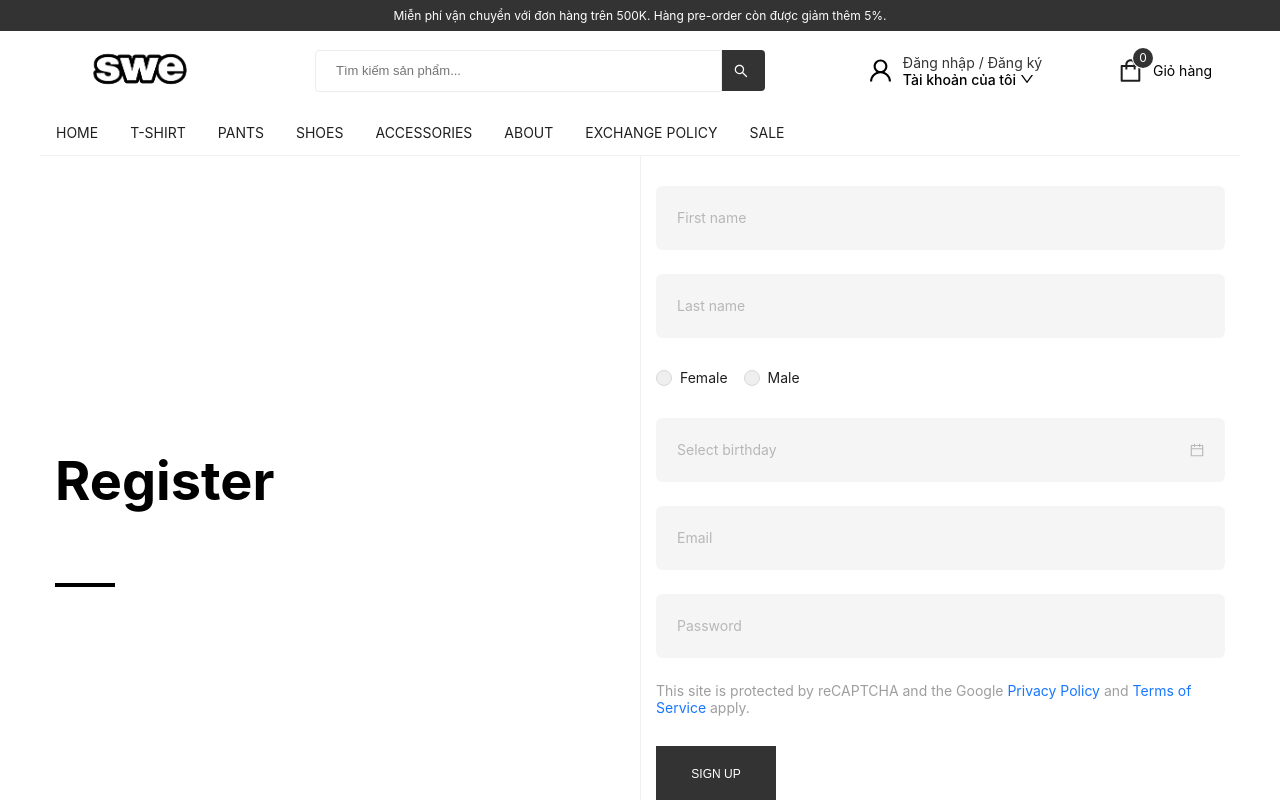
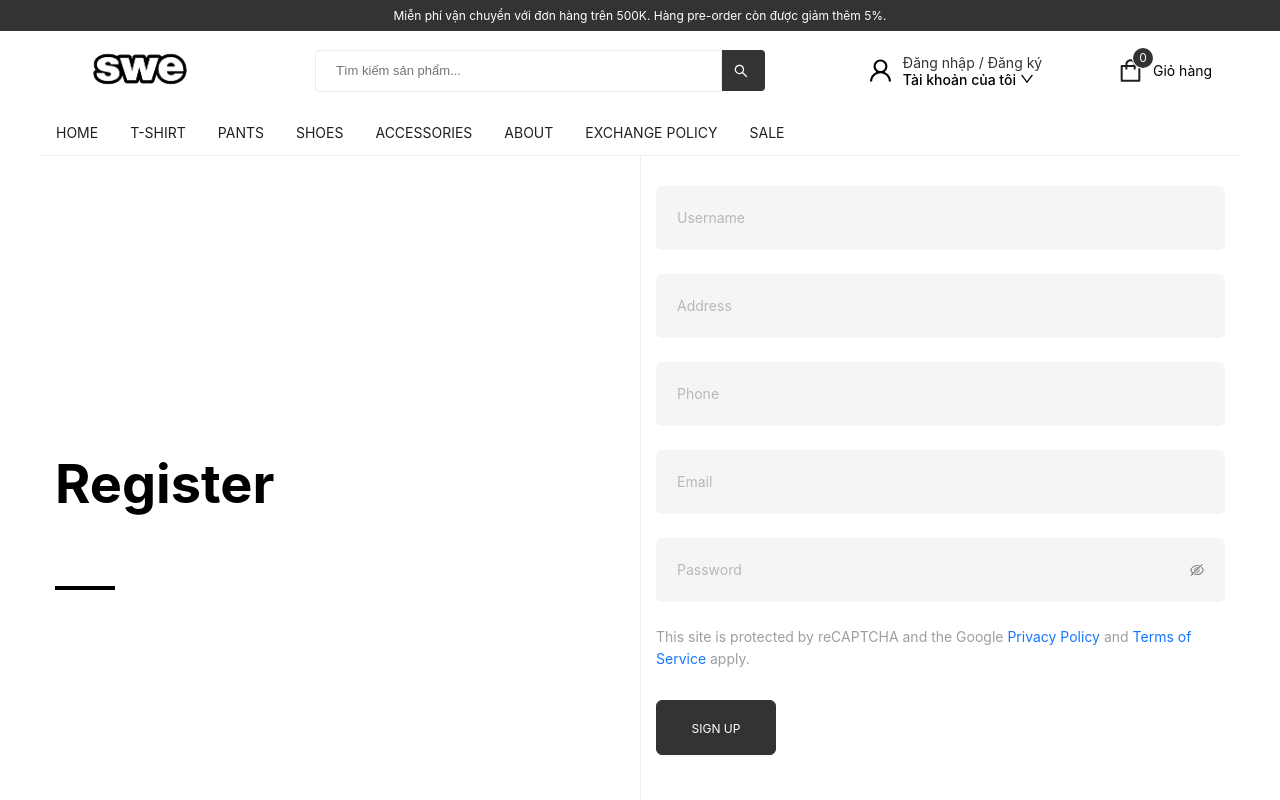
Before and after one commit to dkhannh26/SDN_FE_Group2, a React (Create React App) app: page /customer/register in a window 1280 px wide. Shown: the top 800 px of the page. Built offline with nearby package versions, Linux system fonts and the light colour scheme.

Commit message:
axios to be register

```diff
--- a/src/config/api.config.js
+++ b/src/config/api.config.js
@@ -1,6 +1,8 @@
-const baseURL = 'http://localhost:3000/'
+const baseURL = "http://localhost:3000/";
 
 export const PATH = {
-    user: baseURL + 'users',
-    discount: baseURL + 'discount'
-}
+  user: baseURL + "users",
+  discount: baseURL + "discount",
+
+  register: baseURL + "account/register",
+};
--- a/src/pages/Register.js
+++ b/src/pages/Register.js
@@ -1,62 +1,167 @@
-import React, { useState } from 'react';
-import { Button, Col, DatePicker, Form, Input, Radio, Row } from "antd";
-import '../assets/css/register.css';
-import { ArrowLeftOutlined } from '@ant-design/icons';
+import React, { useState } from "react";
+import {
+  Button,
+  Col,
+  DatePicker,
+  Form,
+  Input,
+  notification,
+  Radio,
+  Row,
+} from "antd";
+import "../assets/css/register.css";
+import { ArrowLeftOutlined } from "@ant-design/icons";
+import { useNavigate } from "react-router-dom";
+import axios from "axios";
+import { PATH } from "../config/api.config";
 
 const Register = () => {
+  const [componentVariant, setComponentVariant] = useState("filled");
+  const navigate = useNavigate();
+  const onFinish = async (values) => {
+    const { username, phone, address, email, password } = values;
 
-    const [componentVariant, setComponentVariant] = useState('filled');
+    // const res = await createUserApi(name, email, password);
+    const res = await axios.post(`${PATH.register}`, values);
+    if (res.data.success) {
+      notification.success({
+        message: res.data.message,
+        // description: "success",
+      });
+      //   navigate("/login");
+    } else {
+      notification.error({
+        message: res.data.message,
+        description: "error",
+      });
+    }
+    console.log("Success:", res);
+  };
 
   return (
-        <Row className='container flex-center'>
-            <Col span={12} className='register-item'>
-                <h1 className='register-title'>Register</h1>
+    <Row className="container flex-center">
+      <Col span={12} className="register-item">
+        <h1 className="register-title">Register</h1>
       </Col>
-            <Col span={12} className='register-item'>
+      <Col span={12} className="register-item">
         <Form
+          onFinish={onFinish}
           variant={componentVariant}
           rules={[
             {
               required: true,
-                            message: 'Please fill out this field.',
+              message: "Please fill out this field.",
             },
-                    ]}>
-                    <Form.Item>
-                        <Input placeholder='First name' className='register-input' />
+          ]}
+        >
+          <Form.Item
+            name="username"
+            rules={[
+              {
+                required: true,
+                message: "Please input your username!",
+              },
+            ]}
+          >
+            <Input placeholder="Username" className="register-input" />
           </Form.Item>
-                    <Form.Item>
-                        <Input placeholder='Last name' className='register-input' />
+          <Form.Item
+            name="address"
+            rules={[
+              {
+                required: true,
+                message: "Please input your address!",
+              },
+            ]}
+          >
+            <Input placeholder="Address" className="register-input" />
           </Form.Item>
-                    <Form.Item>
-                        <Radio.Group >
+          {/* <Form.Item>
+            <Radio.Group>
               <Radio value="Female">Female</Radio>
               <Radio value="Male">Male</Radio>
-                        </Radio.Group>
+            </Radio.Group> */}
+          {/* </Form.Item> */}
+          <Form.Item
+            name="phone"
+            rules={[
+              {
+                required: true,
+                message: "Please input your phone number!",
+              },
+            ]}
+          >
+            {/* <DatePicker
+              placeholder="Select birthday"
+              className="register-input"
+            /> */}
+            <Input placeholder="Phone" className="register-input" />
           </Form.Item>
-                    <Form.Item>
-                        <DatePicker placeholder='Select birthday' className='register-input' />
+          <Form.Item
+            name="email"
+            rules={[
+              {
+                required: true,
+                message: "Please input your email!",
+              },
+            ]}
+          >
+            <Input placeholder="Email" className="register-input" />
           </Form.Item>
-                    <Form.Item>
-                        <Input placeholder='Email' className='register-input' />
+          <Form.Item
+            name="password"
+            rules={[
+              {
+                required: true,
+                message: "Please input your password!",
+              },
+            ]}
+          >
+            <Input.Password placeholder="Password" className="register-input" />
           </Form.Item>
-                    <Form.Item>
-                        <Input placeholder='Password' className='register-input' />
-                    </Form.Item>
-                </Form>
-                <div className='login-pop-recaptcha' style={{ fontSize: 14 }}>
+          <div className="login-pop-recaptcha" style={{ fontSize: 14 }}>
             This site is protected by reCAPTCHA and the Google
-                    <a href="https://policies.google.com/privacy" target="_blank" rel="noreferrer"> Privacy Policy </a>
-                    and <a href="https://policies.google.com/terms" target="_blank" rel="noreferrer"> Terms of Service </a>apply.
+            <a
+              href="https://policies.google.com/privacy"
+              target="_blank"
+              rel="noreferrer"
+            >
+              {" "}
+              Privacy Policy{" "}
+            </a>
+            and{" "}
+            <a
+              href="https://policies.google.com/terms"
+              target="_blank"
+              rel="noreferrer"
+            >
+              {" "}
+              Terms of Service{" "}
+            </a>
+            apply.
           </div>
           <Row>
-                    <button className='login-pop-btn' style={{ width: 120, height: 55, marginTop: 20 }}>
-                        <span>SIGN UP</span>
-                    </button>
+            <Form.Item>
+              <Button
+                className="login-pop-btn"
+                style={{ width: 120, height: 55, marginTop: 20 }}
+                htmlType="submit"
+              >
+                SIGN UP
+              </Button>
+            </Form.Item>
           </Row>
-                <Button style={{ marginTop: 15, color: "black", padding: 0 }} type="link" >
+          <Form.Item>
+            <Button
+              style={{ marginTop: 15, color: "black", padding: 0 }}
+              type="link"
+              href="/customer"
+            >
               <ArrowLeftOutlined />
               Back to Home
             </Button>
+          </Form.Item>
+        </Form>
       </Col>
     </Row>
   );
--- /dev/null
+++ b/src/pages/SuccessRegister.js
@@ -0,0 +1,57 @@
+import React, { useEffect, useState } from "react";
+import PropTypes from "prop-types";
+import { useParams } from "react-router-dom";
+import { PATH } from "../config/api.config";
+import axios from "axios";
+import { Button, Result } from "antd";
+// import "../assets/css/register.success.css";
+
+const SuccessRegister = () => {
+  const { token } = useParams();
+
+  const [message, setMessage] = useState("");
+  useEffect(() => {
+    let isMounted = true;
+    const fetchData = async () => {
+      try {
+        const res = await axios.post(`${PATH.register}/${token}`, token);
+        if (isMounted) {
+          setMessage(res.data.message);
+        }
+
+        // console.log(res.data.message);
+      } catch (error) {
+        console.error("Error fetching data:", error);
+      }
+    };
+
+    fetchData();
+    return () => {
+      isMounted = false;
+    };
+  }, []);
+
+  return (
+    <Result
+      style={{
+        position: "absolute",
+        top: "50%",
+        left: "50%",
+        transform: "translate(-50%,-50%)",
+      }}
+      status="success"
+      title="Your account has been created successfully"
+      subTitle=""
+      extra={[
+        <Button href="/customer" type="primary" key="console">
+          Back to home page
+        </Button>,
+        // <Button key="buy">Close this page</Button>,
+      ]}
+    />
+  );
+};
+
+SuccessRegister.propTypes = {};
+
+export default SuccessRegister;
--- a/src/routes/customer.js
+++ b/src/routes/customer.js
@@ -1,12 +1,16 @@
-import React from 'react';
-import { Outlet, Route } from 'react-router-dom';
-import Layout from '../components/layout';
-import Register from '../pages/Register';
-
+import React from "react";
+import { Outlet, Route } from "react-router-dom";
+import Layout from "../components/layout";
+import Register from "../pages/Register";
+import SuccessRegister from "../pages/SuccessRegister";
 export const CustomerRoutes = (
-    <Route path='customer' element={<Layout />}>
-        <Route path='register' element={<Register/>}>
-
-        </Route>
+  <>
+    <Route path="customer" element={<Layout />}>
+      <Route path="register" element={<Register />}></Route>
     </Route>
+    <Route
+      path="customer/register/:token"
+      element={<SuccessRegister />}
+    ></Route>
+  </>
 );
```
Also changed, not shown: src/components/header.js (+108 -62 lines). Lines whose indentation alone changed are shown as unchanged.
